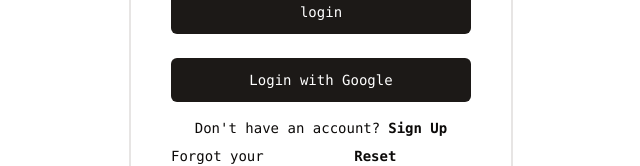
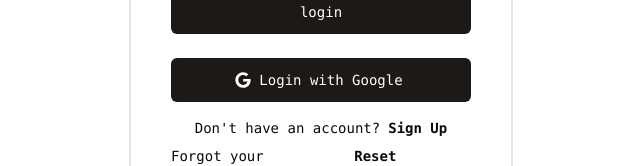
Before and after one commit to neerajkumarc/finance-tracker, a Next.js app: page /login in a window 1280 px wide. Shown: the part 434-600 px from the top of the page, without its empty margins (319-959 px from the left). Built offline with nearby package versions, Linux system fonts and the light colour scheme; no server answers.

Commit message:
chore: rm unnecessary files and import & add google logo in sign in with google btn

```diff
--- a/src/app/layout.tsx
+++ b/src/app/layout.tsx
@@ -1,10 +1,10 @@
 import type { Metadata } from "next";
-import { Geist, Geist_Mono } from "next/font/google";
 import "./globals.css";
 
 export const metadata: Metadata = {
-  title: "Create Next App",
-  description: "Generated by create next app",
+  title: "mift",
+  description: "a minimal finance tracker",
+  keywords: "finance, tracker, mift, financial assistant",
 };
 
 export default function RootLayout({
--- a/src/components/ClientComponent.tsx
+++ /dev/null
@@ -1,25 +0,0 @@
-"use client";
-
-import { createClient } from "@/utils/supabase/client";
-import { User } from "@supabase/supabase-js";
-import { useEffect, useState } from "react";
-
-export default function ClientComponent() {
-  const [user, setUser] = useState<User | null>(null);
-
-  useEffect(() => {
-    async function getUser() {
-      const supabase =  createClient();
-      const { data, error } = await supabase.auth.getUser();
-      if (error || !data?.user) {
-        console.log(error);
-      }
-      if (data) {
-        setUser(data.user);
-      }
-    }
-    getUser();
-  }, []);
-
-  return <h2>{user?.email}</h2>;
-}
--- a/src/components/LoginGoogle.tsx
+++ b/src/components/LoginGoogle.tsx
@@ -16,7 +16,22 @@
       onClick={handleGoogleLogin}
       className="w-full gap-4 hover:cursor-pointer mt-6 bg-stone-900 rounded-md py-3 text-sm flex justify-center items-center"
     >
-      <p className="text-white">
+      <p className="text-white flex -gap-2 items-center">
+        <svg
+          className="mr-2 -ml-1 w-4 h-4"
+          aria-hidden="true"
+          focusable="false"
+          data-prefix="fab"
+          data-icon="google"
+          role="img"
+          xmlns="http://www.w3.org/2000/svg"
+          viewBox="0 0 488 512"
+        >
+          <path
+            fill="currentColor"
+            d="M488 261.8C488 403.3 391.1 504 248 504 110.8 504 0 393.2 0 256S110.8 8 248 8c66.8 0 123 24.5 166.3 64.9l-67.5 64.9C258.5 52.6 94.3 116.6 94.3 256c0 86.5 69.1 156.6 153.7 156.6 98.2 0 135-70.4 140.8-106.9H248v-85.3h236.1c2.3 12.7 3.9 24.9 3.9 41.4z"
+          />
+        </svg>
         {isPending ? "Redirecting..." : "Login with Google"}
       </p>
     </div>
--- a/src/components/Navbar.tsx
+++ /dev/null
@@ -1,38 +0,0 @@
-import { createClient } from "@/utils/supabase/server";
-import Link from "next/link";
-import React from "react";
-import Logout from "./Logout";
-
-const Navbar = async () => {
-  const supabase = await createClient()
-  const {data:{user}} = await supabase.auth.getUser()
-  return (
-    <nav className="border-b bg-background w-full flex items-center">
-      <div className="flex w-full items-center justify-between my-4">
-        <Link className="font-bold" href="/">
-          Home
-        </Link>
-
-        <div className="flex items-center gap-x-5">
-          <Link href="/private">Private</Link>
-        </div>
-        <div className="flex items-center gap-x-5">
-          {!user?<Link href="/login">
-            <div className="bg-blue-600 text-white text-sm px-4 py-2 rounded-sm">
-              Login
-            </div>
-          </Link>:
-          <>
-          <div className="flex items-center gap-x-2 text-sm">
-            {user?.email}
-
-          </div>
-          <Logout/>
-          </>}
-        </div>
-      </div>
-    </nav>
-  );
-};
-
-export default Navbar;
```
Also changed, not shown: src/components/Transactions.tsx (+0 -12 lines).
